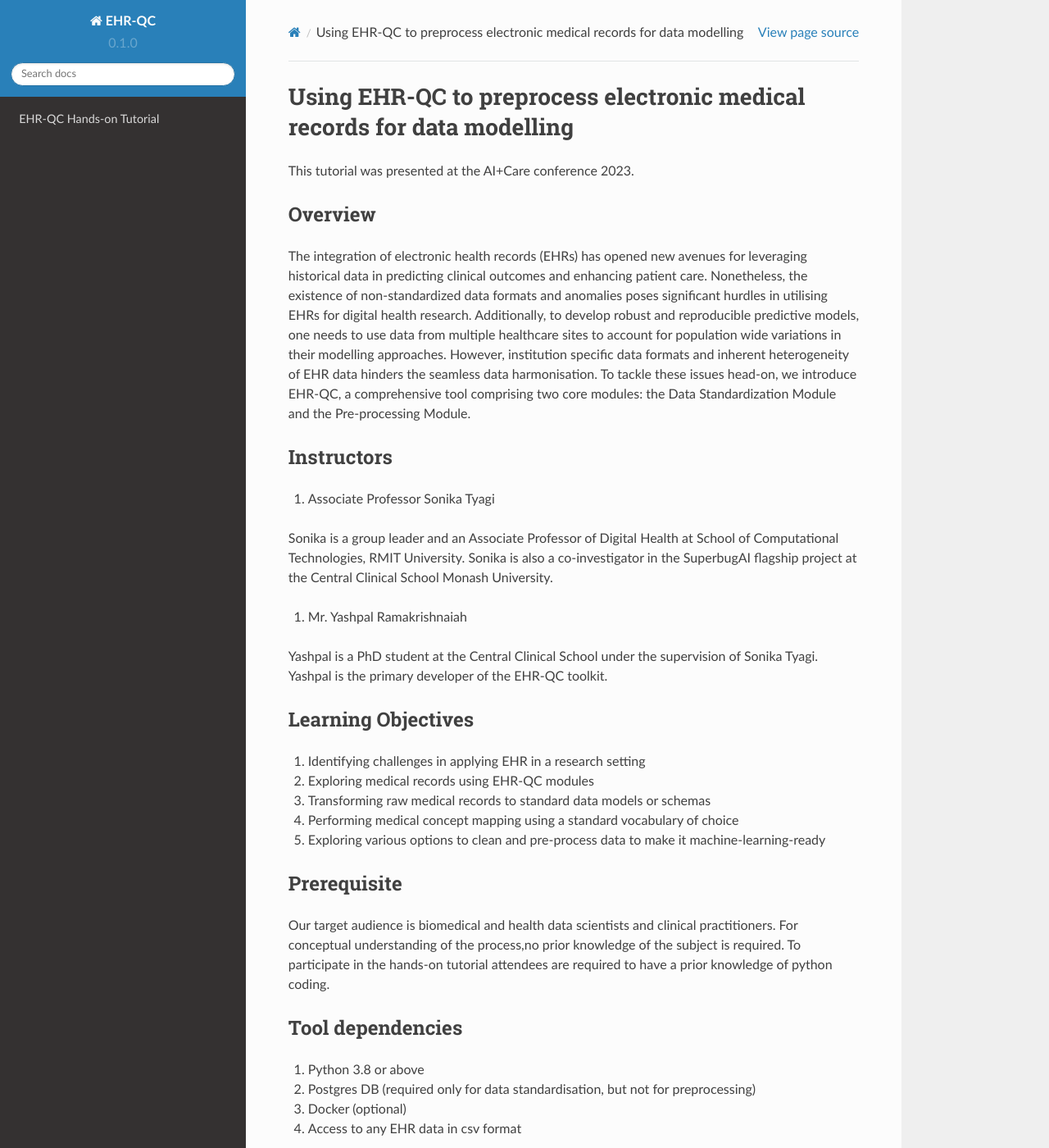
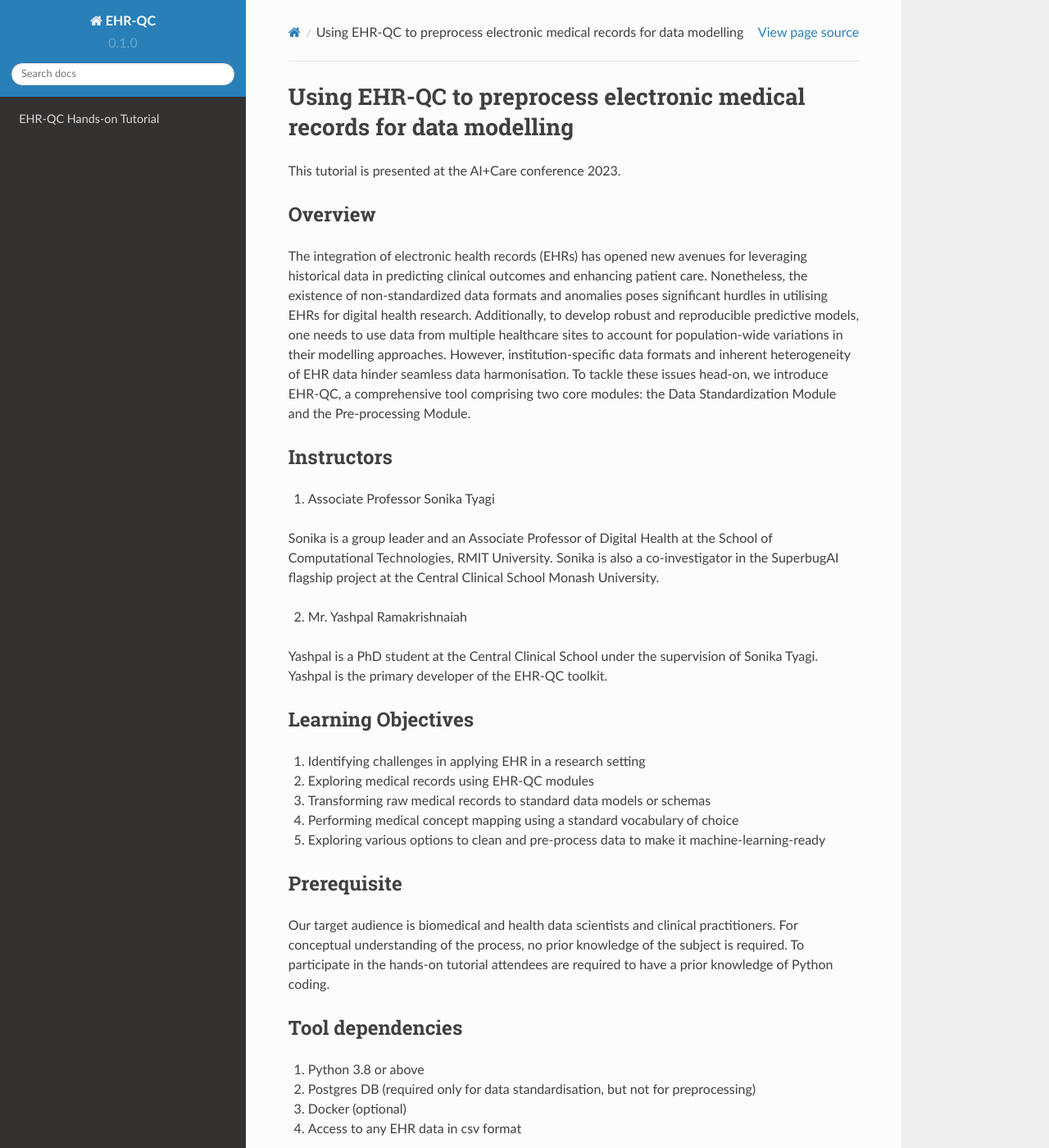
Before and after one commit to ryashpal/EHR-QC-Demo-Tutorial, a Sphinx documentation site: the page built from docs/source/index.rst, in a window 1280 px wide and 1400 px high. Shown: the whole window at 82% size. Built offline with Sphinx 7.4.7 and the Read the Docs theme 2.0.0, drawn with Linux system fonts in a browser that asks for light colours.

Commit message:
Update index.rst

```diff
--- a/docs/source/index.rst
+++ b/docs/source/index.rst
@@ -1,23 +1,23 @@
 Using EHR-QC to preprocess electronic medical records for data modelling
 ========================================================================
 
-This tutorial was presented at the AI+Care conference 2023.
+This tutorial is presented at the AI+Care conference 2023.
 
 
 Overview
 --------
 
-The integration of electronic health records (EHRs) has opened new avenues for leveraging historical data in predicting clinical outcomes and enhancing patient care. Nonetheless, the existence of non-standardized data formats and anomalies poses significant hurdles in utilising EHRs for digital health research. Additionally, to develop robust and reproducible predictive models, one needs to use data from multiple healthcare sites to account for population wide variations in their modelling approaches. However, institution specific data formats and inherent heterogeneity of EHR data hinders the seamless data harmonisation. To tackle these issues head-on, we introduce EHR-QC, a comprehensive tool comprising two core modules: the Data Standardization Module and the Pre-processing Module.
+The integration of electronic health records (EHRs) has opened new avenues for leveraging historical data in predicting clinical outcomes and enhancing patient care. Nonetheless, the existence of non-standardized data formats and anomalies poses significant hurdles in utilising EHRs for digital health research. Additionally, to develop robust and reproducible predictive models, one needs to use data from multiple healthcare sites to account for population-wide variations in their modelling approaches. However, institution-specific data formats and inherent heterogeneity of EHR data hinder seamless data harmonisation. To tackle these issues head-on, we introduce EHR-QC, a comprehensive tool comprising two core modules: the Data Standardization Module and the Pre-processing Module.
 
 
 Instructors
 -----------
 
-#. Associate Professor Sonika Tyagi
+1. Associate Professor Sonika Tyagi
 
-Sonika is a group leader and an Associate Professor of Digital Health at School of Computational Technologies, RMIT University. Sonika is also a co-investigator in the SuperbugAI flagship project at the Central Clinical School Monash University.
+Sonika is a group leader and an Associate Professor of Digital Health at the School of Computational Technologies, RMIT University. Sonika is also a co-investigator in the SuperbugAI flagship project at the Central Clinical School Monash University.
 
-#. Mr. Yashpal Ramakrishnaiah
+2. Mr. Yashpal Ramakrishnaiah
 
 Yashpal is a PhD student at the Central Clinical School under the supervision of Sonika Tyagi. Yashpal is the primary developer of the EHR-QC toolkit.
 
@@ -35,7 +35,7 @@ Learning Objectives
 Prerequisite
 ------------
 
-Our target audience is biomedical and health data scientists and clinical practitioners. For conceptual understanding of the process,no prior knowledge of the subject is required. To participate in the hands-on tutorial attendees are required to have a prior knowledge of python coding.
+Our target audience is biomedical and health data scientists and clinical practitioners. For conceptual understanding of the process, no prior knowledge of the subject is required. To participate in the hands-on tutorial attendees are required to have a prior knowledge of Python coding.
 
 
 Tool dependencies
```
